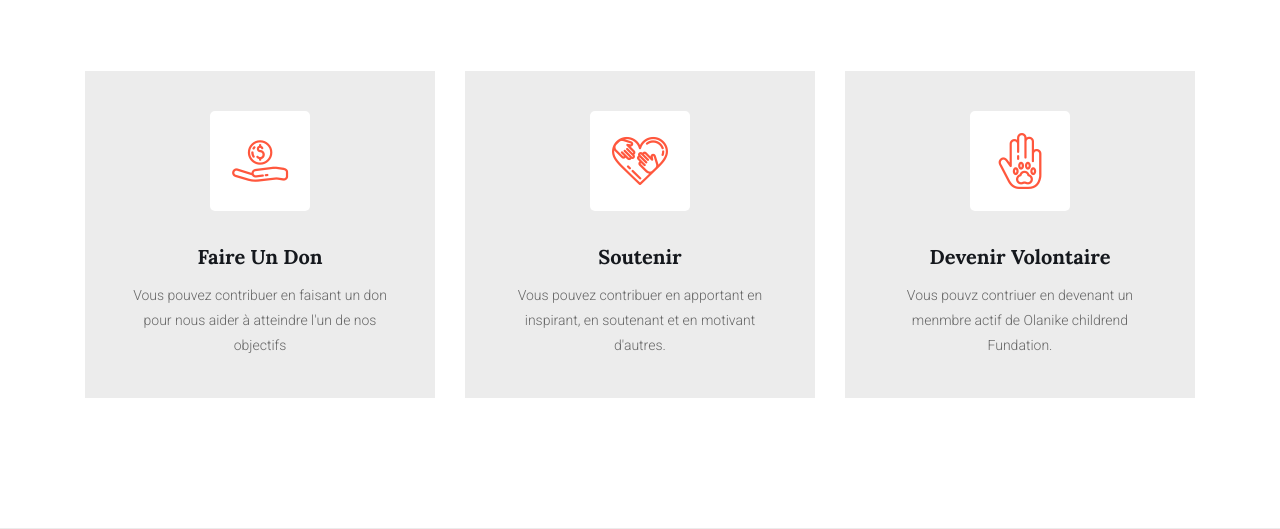
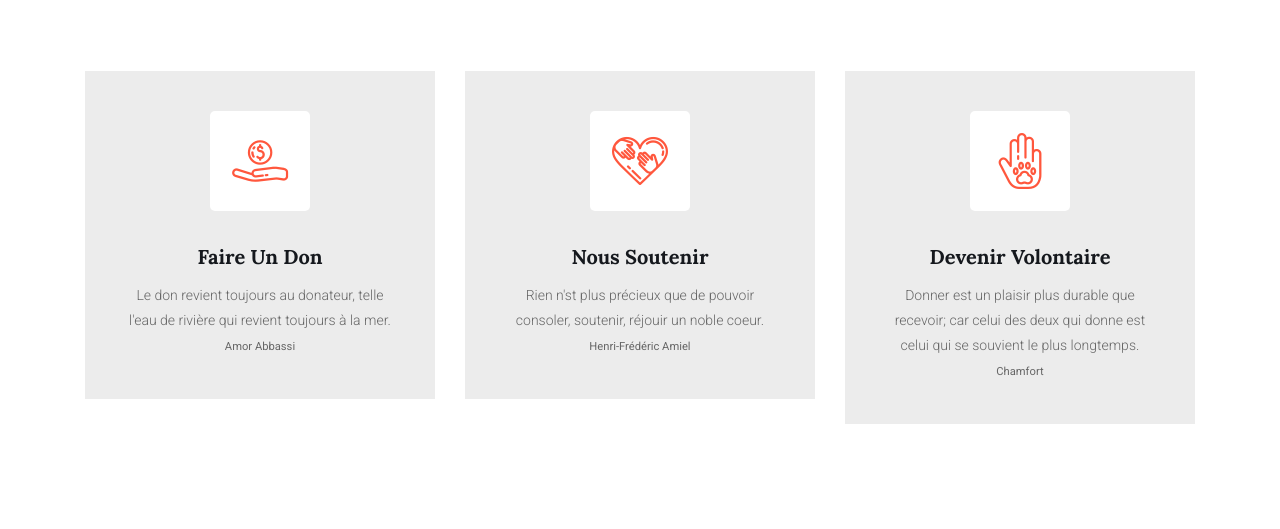
Before and after one commit to baba-mandef/olanike, a Django app: template ola/home/templates/home.html in a window 1280 px wide. Shown: the part 1696-2225 px from the top of the page. Run offline with Django 3.2, Linux system fonts and the light colour scheme; the template is opened without the code that fills it, so the values that code supplies are empty; parts of the project's set-up code (start-up, migrations or seed data) failed here and were passed over; some libraries are stand-ins or nearby versions.

Commit message:
- update

```diff
--- a/ola/home/templates/home.html
+++ b/ola/home/templates/home.html
@@ -72,15 +72,17 @@
 					<div class="feature-item">
 						<i class="fi flaticon-compass"></i>
 						<h4>Faire un don</h4>
-						<p>Vous pouvez contribuer en faisant un don pour nous aider à atteindre l'un de nos objectifs</p>
+						<p>Le don revient toujours au donateur, telle l'eau de rivière qui revient toujours à la mer.</p>
+            <small>Amor Abbassi</small>
 						<!-- <a href="#" class="primary-btn2">Learn more</a> -->
 					</div>
 				</div>
 				<div class="col-lg-4 col-md-6">
 					<div class="feature-item">
 						<i class="fi flaticon-desk"></i>
-						<h4>Soutenir</h4>
-						<p>Vous pouvez contribuer en apportant en inspirant, en soutenant et en motivant d'autres.</p>
+						<h4>Nous soutenir</h4>
+						<p>Rien n'st plus précieux que de pouvoir consoler, soutenir, réjouir un noble coeur.</p>
+            <small>Henri-Frédéric Amiel</small>
 						<!-- <a href="#" class="primary-btn2">Learn more</a> -->
 					</div>
 				</div>
@@ -88,7 +90,8 @@
 					<div class="feature-item">
 						<i class="fi flaticon-bathroom"></i>
 						<h4>Devenir volontaire</h4>
-						<p>Vous pouvz contriuer en devenant un menmbre actif de Olanike childrend Fundation.</p>
+						<p>Donner est un plaisir plus durable que recevoir; car celui des deux qui donne est celui qui se souvient le plus longtemps.</p>
+            <small>Chamfort</small>
 						<!-- <a href="#" class="primary-btn2">Learn more</a> -->
 					</div>
 				</div>
--- a/root/settings.py
+++ b/root/settings.py
@@ -9,7 +9,6 @@ https://docs.djangoproject.com/en/3.1/topics/settings/
 For the full list of settings and their values, see
 https://docs.djangoproject.com/en/3.1/ref/settings/
 """
-
 from pathlib import Path
 import os
 import environ
```
Also changed, not shown: ola/blog/models.py (+9 -1 lines).
